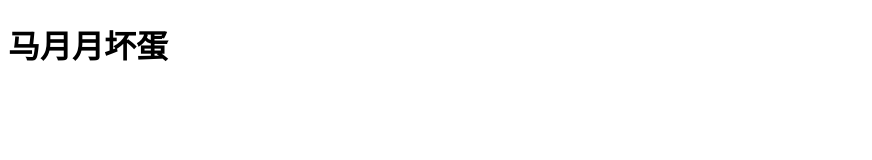
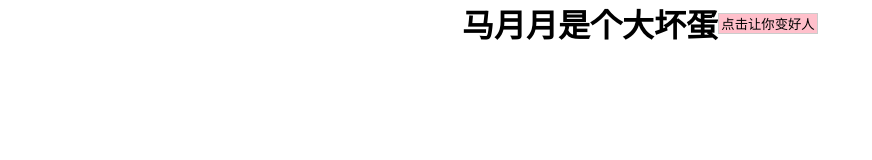
Before and after one commit to xiaowei-DM/xiaowei-DM.github.io, a plain HTML site: page index.html in a window 1280 px wide. Shown: the whole page, without its empty margins (0-872 px from the left). Drawn offline with Linux system fonts and the light colour scheme.

Commit message:
修改了

```diff
--- a/index.html
+++ b/index.html
@@ -5,8 +5,41 @@
   <meta http-equiv="X-UA-Compatible" content="IE=edge">
   <meta name="viewport" content="width=device-width, initial-scale=1.0">
   <title>Document</title>
+  <style>
+    * {
+      margin: 0;
+      padding: 0;
+    }
+    .big {
+      display: flex;
+      justify-content: center;
+      align-items: center;
+    }
+
+    #btn {
+      width: 100px;
+      border: 1px solid #ccc;
+      background-color: pink;
+    }
+  </style>
 </head>
 <body>
-  <h1>马月月坏蛋</h1>
+  <div class="big">
+    <div>
+      <h1 id="h1">马月月是个大坏蛋</h1>
+    </div>
+    <div class="small">
+      <button id="btn">点击让你变好人</button>
+    </div>
+  </div>
+
+
+  <script>
+    const btn = document.getElementById('btn')
+    let h1 = document.getElementById('h1')
+    btn.onclick = () => {
+      h1.innerHTML = "你变成好人了"
+    }
+  </script>
 </body>
 </html>
```
